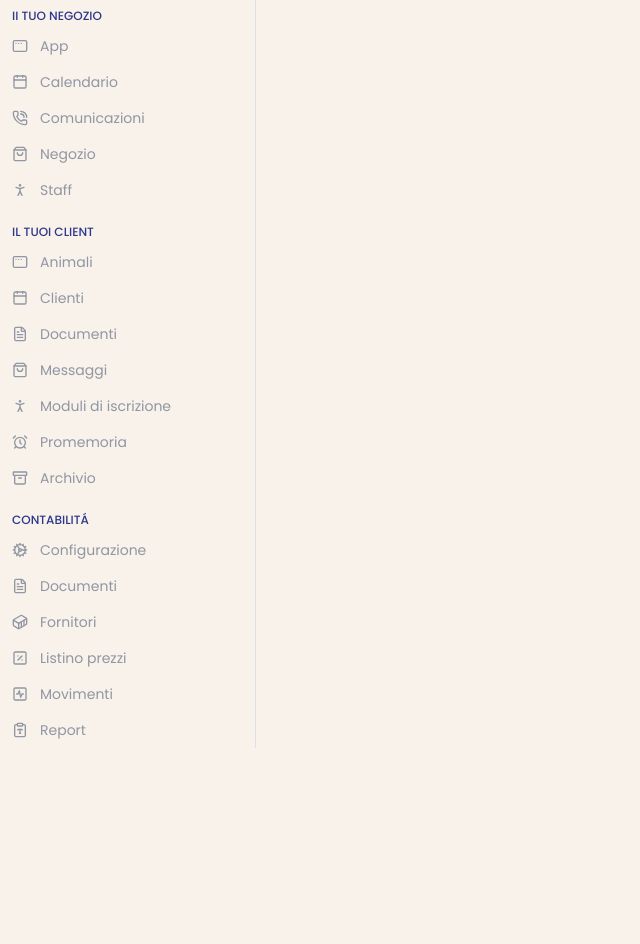
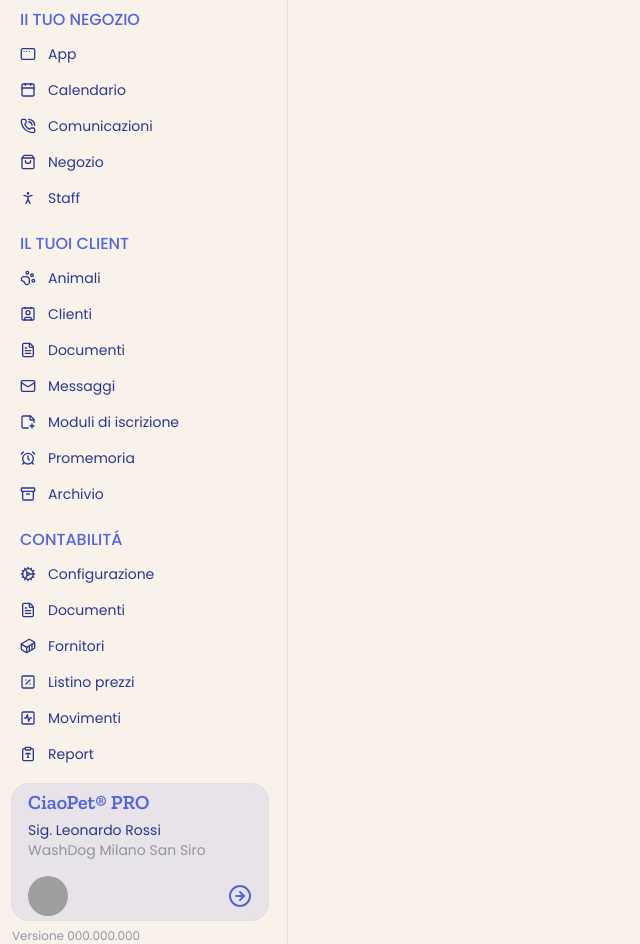
Before and after one commit to lucasrequiao/ciaopet-pro-web, a React (Vite) app: page / in a window 1280 px wide. Shown: the part 80-1024 px from the top of the page, without its empty margins (0-640 px from the left). Before the commit the page ends 828 px from the top, so only its background shows below. Built offline with nearby package versions, Linux system fonts and the light colour scheme; grey boxes are pictures that could not be loaded.

Commit message:
feat: sidebar completa com nav rolável

```diff
--- a/src/components/layout/App-shell.tsx
+++ b/src/components/layout/App-shell.tsx
@@ -1,27 +1,15 @@
 import type { ReactNode } from "react"
-import { navGroups } from "./sidebar-nav-config"
-import { useTranslation } from "react-i18next"
-import { SidebarNavItem } from "./SidebarNavItem"
+import { Sidebar } from "./Sidebar"
+
 
 type AppShellProps = {
     children: ReactNode
 }
 
 export function AppShell({ children }: AppShellProps) {
-    const {t} = useTranslation()
     return (
-        <div className="h-screen grid grid-cols-[16rem_1fr]">
-            <aside className="border-r border-border">
-                {navGroups.map((group) => (
-                    <div key={group.title ?? "top"}>{group.title && (
-                        <p className="px-3 pt-4 pb-1 text-xs font-medium uppercase text-foreground">{t(group.title)}</p>
-                    )}
-                    {group.items.map((item) => (
-                        <SidebarNavItem key={item.to} item={item}/>
-                    ))}
-                    </div>
-                ))}
-            </aside>
+        <div className="h-screen grid grid-cols-[18rem_1fr]">
+            <Sidebar />
             <main className="overflow-y-auto">{children}</main>
         </div>
     )
--- /dev/null
+++ b/src/components/layout/Sidebar.tsx
@@ -0,0 +1,54 @@
+import { useTranslation } from "react-i18next"
+import { navGroups } from "./sidebar-nav-config"
+import { SidebarNavItem } from "./SidebarNavItem"
+import { Card, CardContent, CardDescription, CardHeader, CardTitle } from "@/components/ui/card"
+import { Avatar, AvatarFallback, AvatarImage } from "@/components/ui/avatar"
+import { ArrowRight, ArrowRightCircle } from "lucide-react"
+
+
+export function Sidebar() {
+    const {t} = useTranslation()
+    return (
+        <aside className="flex h-full flex-col border-r border-border">
+            {/* futuro logo do tenant aqui, fixo no topo */}
+
+            {/* região da NAV: elástica e rolável */}
+            <nav className="min-h-0 flex-1 overflow-y-auto px-2">
+                {navGroups.map((group) => (
+                    <div key={group.title ?? "top"}>{group.title && (
+                        <p className="px-3 pt-4 pb-1 font-medium uppercase text-primary">{t(group.title)}</p>
+                    )}
+                    {group.items.map((item) => (
+                        <SidebarNavItem key={item.to} item={item}/>
+                    ))}
+                    </div>
+                ))}
+            </nav>
+
+            {/* pé: FORA da região rolável — fica pregado embaixo */}
+            <div className="pt-3 px-3">
+                <Card className="bg-primary/10 max-w-64 pt-1 pb-1">
+                    <CardHeader>
+                        <CardTitle className="text-xl text-primary">CiaoPet® PRO</CardTitle>
+                        <CardDescription>
+                            <span className="text-primary-dark block">Sig. Leonardo Rossi</span>
+                            <span>WashDog Milano San Siro</span>
+                        </CardDescription>
+                    </CardHeader>
+                    <CardContent>
+                        <div className="flex items-center">
+                            <Avatar size="lg">
+                                <AvatarImage src="https://github.com/shadcn.png"/>
+                                <AvatarFallback>LR</AvatarFallback>
+                            </Avatar>
+                            <button type="button" aria-label="Profile" className="ml-auto">
+                                <ArrowRightCircle className="size-6 text-primary"/>
+                            </button>
+                        </div>
+                    </CardContent>
+                </Card>
+                <p className="text-xs text-muted-foreground mt-2">Versione 000.000.000</p>
+            </div>
+        </aside>
+    )
+}
--- a/src/components/layout/SidebarNavItem.tsx
+++ b/src/components/layout/SidebarNavItem.tsx
@@ -22,8 +22,8 @@ export function SidebarNavItem({ item }: SidebarNavItemProps) {
                 cn(
                     "flex items-center gap-3 rounded-lg px-3 py-2 text-sm",
                     isActive
-                        ? "bg-primary/10 text-primary-dark font-medium"
-                        : "text-muted-foreground hover:bg-muted"
+                        ? "bg-primary/10 text-primary font-medium"
+                        : "text-foreground hover:bg-muted"
                 )
             }
         >
--- a/src/components/layout/sidebar-nav-config.ts
+++ b/src/components/layout/sidebar-nav-config.ts
@@ -1,4 +1,5 @@
-import { LayoutDashboard, Zap, Calendar, AppWindowMac, PhoneCall, ShoppingBag, PersonStanding, Cog, FileText, Container, SquarePercent, SquareActivity, ClipboardType, Bell, Archive, LucideFileText, AlarmClock } from "lucide-react";
+import { LayoutDashboard, Zap, Calendar, AppWindowMac, PhoneCall, ShoppingBag, PersonStanding, Cog, FileText, Container, SquarePercent,
+    SquareActivity, ClipboardType, Archive, LucideFileText, AlarmClock, PawPrint, Contact, Mail, StickyNotePlus } from "lucide-react";
 
 export const navGroups = [
     {
@@ -21,11 +22,11 @@ export const navGroups = [
     {
         title: "nav.groups.client",
         items: [
-            { label: "nav.animal", icon: AppWindowMac, to: "/animal" },
-            { label: "nav.client", icon: Calendar, to: "/client" },
+            { label: "nav.animal", icon: PawPrint, to: "/animal" },
+            { label: "nav.client", icon: Contact, to: "/client" },
             { label: "nav.document", icon: LucideFileText, to: "/document" },
-            { label: "nav.message", icon: ShoppingBag, to: "/message" },
-            { label: "nav.registration", icon: PersonStanding, to: "/registration" },
+            { label: "nav.message", icon: Mail, to: "/message" },
+            { label: "nav.registration", icon: StickyNotePlus, to: "/registration" },
             { label: "nav.memorandum", icon: AlarmClock, to: "/memorandum" },
             { label: "nav.archive", icon: Archive, to: "/archive" }
         ]
--- /dev/null
+++ b/src/components/ui/avatar.tsx
@@ -0,0 +1,107 @@
+import * as React from "react"
+import { Avatar as AvatarPrimitive } from "@base-ui/react/avatar"
+
+import { cn } from "@/lib/utils"
+
+function Avatar({
+  className,
+  size = "default",
+  ...props
+}: AvatarPrimitive.Root.Props & {
+  size?: "default" | "sm" | "lg"
+}) {
+  return (
+    <AvatarPrimitive.Root
+      data-slot="avatar"
+      data-size={size}
+      className={cn(
+        "group/avatar relative flex size-8 shrink-0 rounded-full select-none after:absolute after:inset-0 after:rounded-full after:border after:border-border after:mix-blend-darken data-[size=lg]:size-10 data-[size=sm]:size-6 dark:after:mix-blend-lighten",
+        className
+      )}
+      {...props}
+    />
+  )
+}
+
+function AvatarImage({ className, ...props }: AvatarPrimitive.Image.Props) {
+  return (
+    <AvatarPrimitive.Image
+      data-slot="avatar-image"
+      className={cn(
+        "aspect-square size-full rounded-full object-cover",
+        className
+      )}
+      {...props}
+    />
+  )
+}
+
+function AvatarFallback({
+  className,
+  ...props
+}: AvatarPrimitive.Fallback.Props) {
+  return (
+    <AvatarPrimitive.Fallback
+      data-slot="avatar-fallback"
+      className={cn(
+        "flex size-full items-center justify-center rounded-full bg-muted text-sm text-muted-foreground group-data-[size=sm]/avatar:text-xs",
+        className
+      )}
+      {...props}
+    />
+  )
+}
+
+function AvatarBadge({ className, ...props }: React.ComponentProps<"span">) {
+  return (
+    <span
+      data-slot="avatar-badge"
+      className={cn(
+        "absolute right-0 bottom-0 z-10 inline-flex items-center justify-center rounded-full bg-primary text-primary-foreground bg-blend-color ring-2 ring-background select-none",
+        "group-data-[size=sm]/avatar:size-2 group-data-[size=sm]/avatar:[&>svg]:hidden",
+        "group-data-[size=default]/avatar:size-2.5 group-data-[size=default]/avatar:[&>svg]:size-2",
+        "group-data-[size=lg]/avatar:size-3 group-data-[size=lg]/avatar:[&>svg]:size-2",
+        className
+      )}
+      {...props}
+    />
+  )
+}
+
+function AvatarGroup({ className, ...props }: React.ComponentProps<"div">) {
+  return (
+    <div
+      data-slot="avatar-group"
+      className={cn(
+        "group/avatar-group flex -space-x-2 *:data-[slot=avatar]:ring-2 *:data-[slot=avatar]:ring-background",
+        className
+      )}
+      {...props}
+    />
+  )
+}
+
+function AvatarGroupCount({
+  className,
+  ...props
+}: React.ComponentProps<"div">) {
+  return (
+    <div
+      data-slot="avatar-group-count"
+      className={cn(
+        "relative flex size-8 shrink-0 items-center justify-center rounded-full bg-muted text-sm text-muted-foreground ring-2 ring-background group-has-data-[size=lg]/avatar-group:size-10 group-has-data-[size=sm]/avatar-group:size-6 [&>svg]:size-4 group-has-data-[size=lg]/avatar-group:[&>svg]:size-5 group-has-data-[size=sm]/avatar-group:[&>svg]:size-3",
+        className
+      )}
+      {...props}
+    />
+  )
+}
+
+export {
+  Avatar,
+  AvatarImage,
+  AvatarFallback,
+  AvatarGroup,
+  AvatarGroupCount,
+  AvatarBadge,
+}
--- /dev/null
+++ b/src/components/ui/card.tsx
@@ -0,0 +1,103 @@
+import * as React from "react"
+
+import { cn } from "@/lib/utils"
+
+function Card({
+  className,
+  size = "default",
+  ...props
+}: React.ComponentProps<"div"> & { size?: "default" | "sm" }) {
+  return (
+    <div
+      data-slot="card"
+      data-size={size}
+      className={cn(
+        "group/card flex flex-col gap-(--card-spacing) overflow-hidden rounded-xl bg-card py-(--card-spacing) text-sm text-card-foreground ring-1 ring-foreground/10 [--card-spacing:--spacing(4)] has-data-[slot=card-footer]:pb-0 has-[>img:first-child]:pt-0 data-[size=sm]:[--card-spacing:--spacing(3)] data-[size=sm]:has-data-[slot=card-footer]:pb-0 *:[img:first-child]:rounded-t-xl *:[img:last-child]:rounded-b-xl",
+        className
+      )}
+      {...props}
+    />
+  )
+}
+
+function CardHeader({ className, ...props }: React.ComponentProps<"div">) {
+  return (
+    <div
+      data-slot="card-header"
+      className={cn(
+        "group/card-header @container/card-header grid auto-rows-min items-start gap-1 rounded-t-xl px-(--card-spacing) has-data-[slot=card-action]:grid-cols-[1fr_auto] has-data-[slot=card-description]:grid-rows-[auto_auto] [.border-b]:pb-(--card-spacing)",
+        className
+      )}
+      {...props}
+    />
+  )
+}
+
+function CardTitle({ className, ...props }: React.ComponentProps<"div">) {
+  return (
+    <div
+      data-slot="card-title"
+      className={cn(
+        "font-heading text-base leading-snug font-medium group-data-[size=sm]/card:text-sm",
+        className
+      )}
+      {...props}
+    />
+  )
+}
+
+function CardDescription({ className, ...props }: React.ComponentProps<"div">) {
+  return (
+    <div
+      data-slot="card-description"
+      className={cn("text-sm text-muted-foreground", className)}
+      {...props}
+    />
+  )
+}
+
+function CardAction({ className, ...props }: React.ComponentProps<"div">) {
+  return (
+    <div
+      data-slot="card-action"
+      className={cn(
+        "col-start-2 row-span-2 row-start-1 self-start justify-self-end",
+        className
+      )}
+      {...props}
+    />
+  )
+}
+
+function CardContent({ className, ...props }: React.ComponentProps<"div">) {
+  return (
+    <div
+      data-slot="card-content"
+      className={cn("px-(--card-spacing)", className)}
+      {...props}
+    />
+  )
+}
+
+function CardFooter({ className, ...props }: React.ComponentProps<"div">) {
+  return (
+    <div
+      data-slot="card-footer"
+      className={cn(
+        "flex items-center rounded-b-xl border-t bg-muted/50 p-(--card-spacing)",
+        className
+      )}
+      {...props}
+    />
+  )
+}
+
+export {
+  Card,
+  CardHeader,
+  CardFooter,
+  CardTitle,
+  CardAction,
+  CardDescription,
+  CardContent,
+}
--- a/src/pages/DashboardPage.tsx
+++ b/src/pages/DashboardPage.tsx
@@ -5,7 +5,7 @@ export function DashboardPage() {
     const {t} = useTranslation()
     return (
         <AppShell>
-            <p></p>
+            <div className="h-[1200px]" />
         </AppShell>
     )
 }
```
Also changed, not shown: src/components/layout/Topbar.tsx (added).
